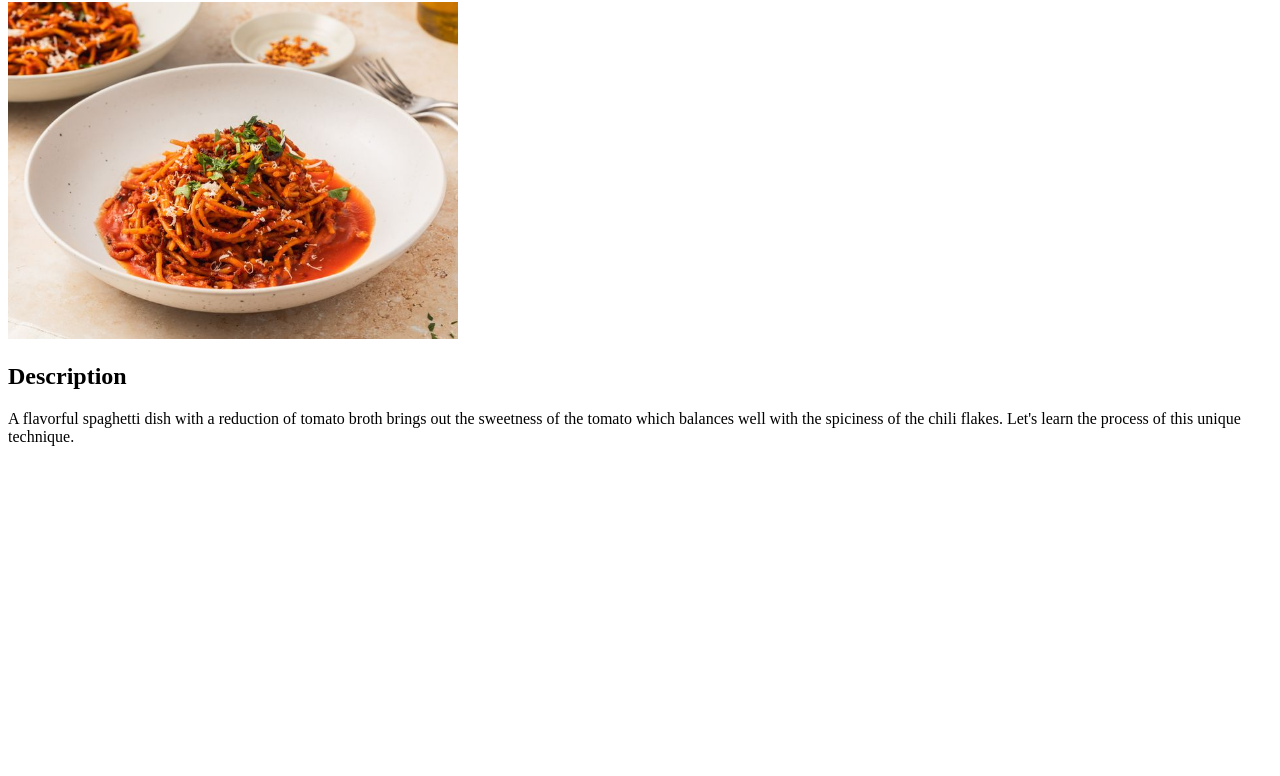
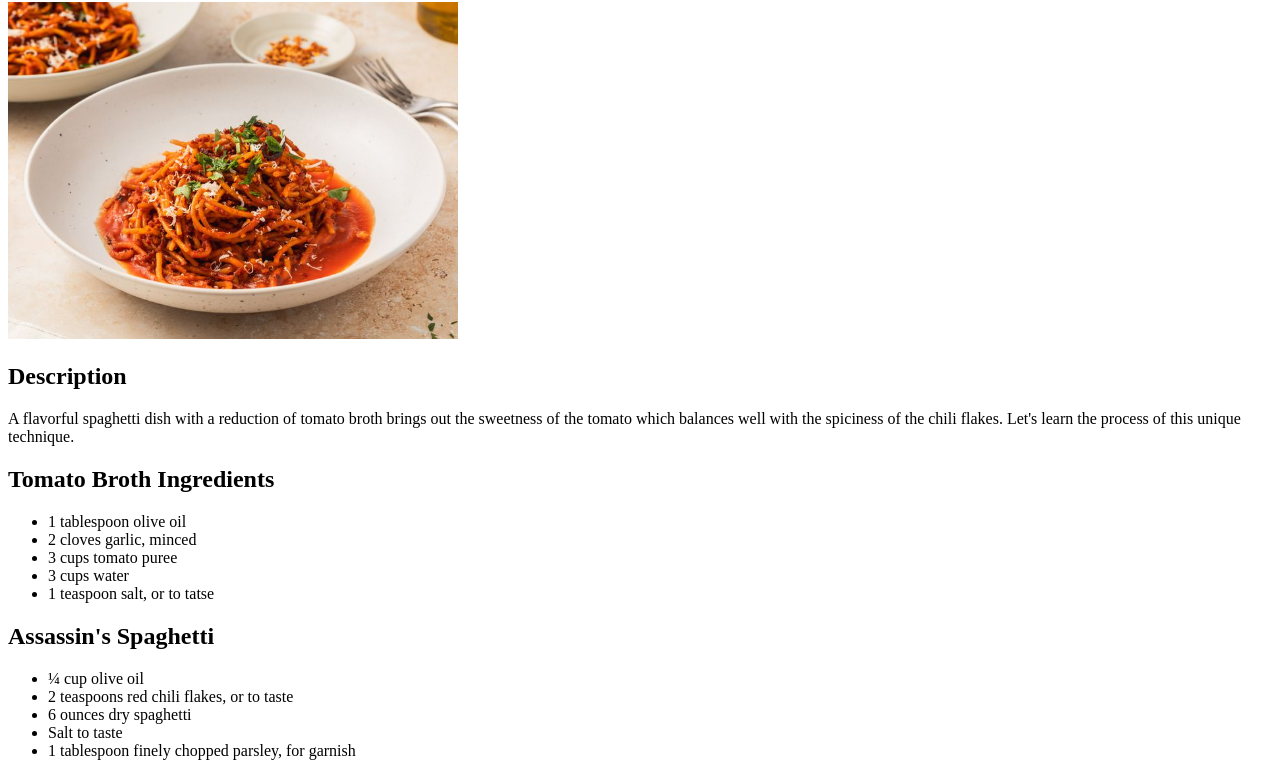
Before and after one commit to tot0rro/odin-recipes, a plain HTML site: page recipes/spaghetti.html in a window 1280 px wide. Shown: the part 78-854 px from the top of the page. Before the commit the page ends 800 px from the top, so only its background shows below. Drawn offline with Linux system fonts and the light colour scheme.

Commit message:
Add spaghetti ingredients for broth and noodles

```diff
--- a/recipes/spaghetti.html
+++ b/recipes/spaghetti.html
@@ -11,5 +11,23 @@
         <h2>Description</h2>
         <p>A flavorful spaghetti dish with a reduction of tomato broth brings out the sweetness of the tomato which balances well with the spiciness of the chili flakes. Let's learn the process of this unique technique.</p>
 
+        <h2>Tomato Broth Ingredients</h2>
+        <ul>
+            <li>1 tablespoon olive oil</li>
+            <li>2 cloves garlic, minced</li>
+            <li>3 cups tomato puree</li>
+            <li>3 cups water</li>
+            <li>1 teaspoon salt, or to tatse</li>
+        </ul>
+        <h2>Assassin's Spaghetti</h2>
+        <ul>
+            <li>¼ cup olive oil</li>
+            <li>2 teaspoons red chili flakes, or to taste</li>
+            <li>6 ounces dry spaghetti</li>
+            <li>Salt to taste</li>
+            <li>1 tablespoon finely chopped parsley, for garnish</li>
+        </ul>
+
+
     </body>
 </html>
```
